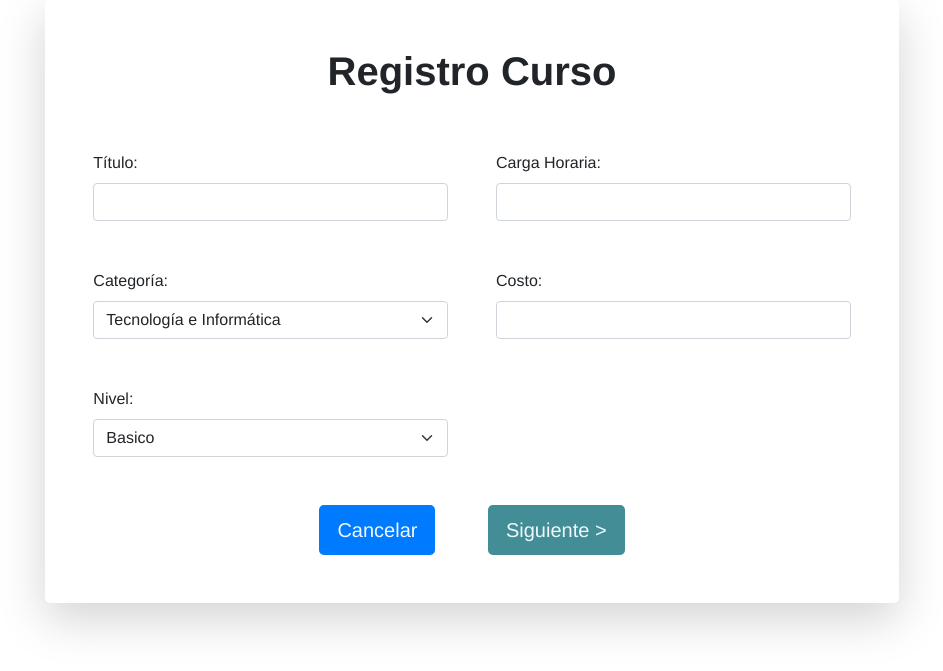
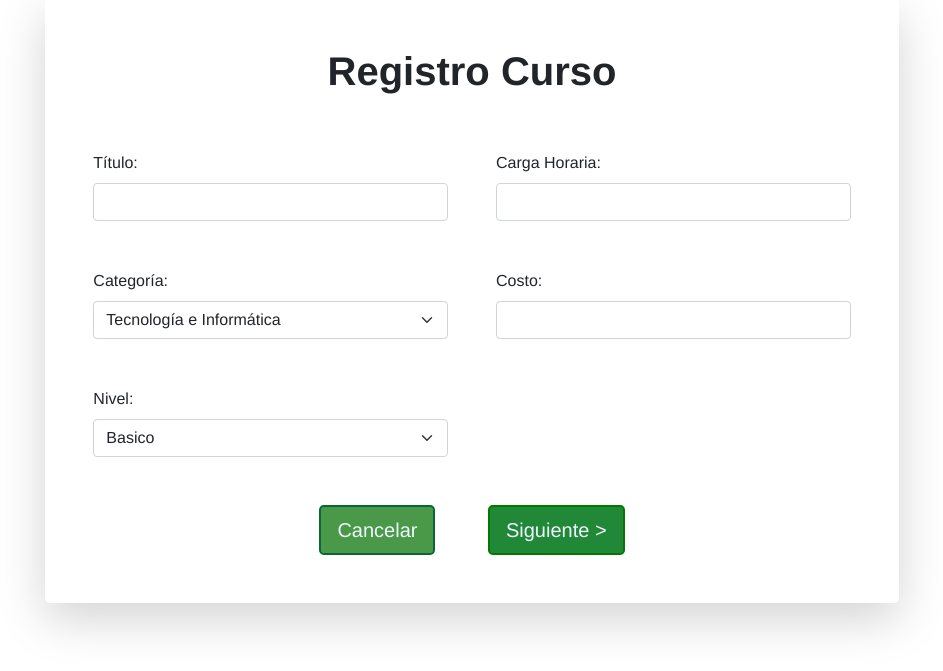
Before and after one commit to picapiedra008/alalay, a Flask app: page /registro in a window 1280 px wide. Shown: the part 99-770 px from the top of the page, without its empty margins (168-1111 px from the left). Run offline with Flask 3, Linux system fonts and the light colour scheme; data comes from the database, SQL or seed files in the repository; some libraries are stand-ins or nearby versions.

Commit message:
correccion de bugs hu1 v2

```diff
--- a/static/css/Registrar_curso.css
+++ b/static/css/Registrar_curso.css
@@ -3,15 +3,15 @@ body {
 }
 .btn-personal{
 
-    background-color:#007bff ;
-    border: 2px solid #007bff;
+    background-color:#499949 ;
+    border: 2px solid #066837;
     color: aliceblue;
 
 }
 .btn-personal2{
 
-    background-color:#438e96 ;
-    border: 2px solid #438e96;
+    background-color:#218838 ;
+    border: 2px solid #017901;
     color: aliceblue;
 
 }
```
Also changed, not shown: templates/perfilDocente.html (+5 -2 lines).
